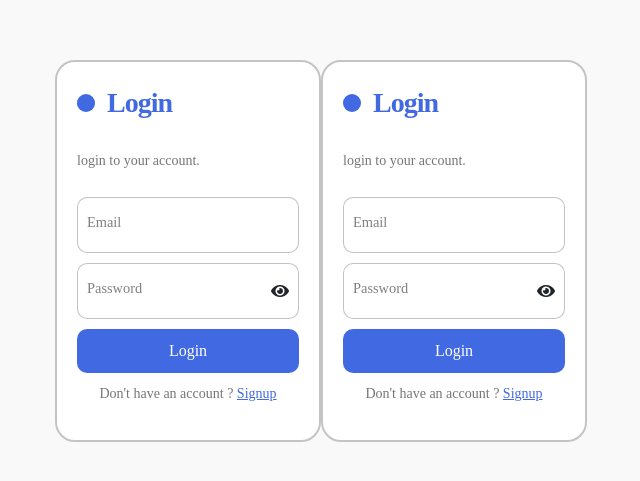
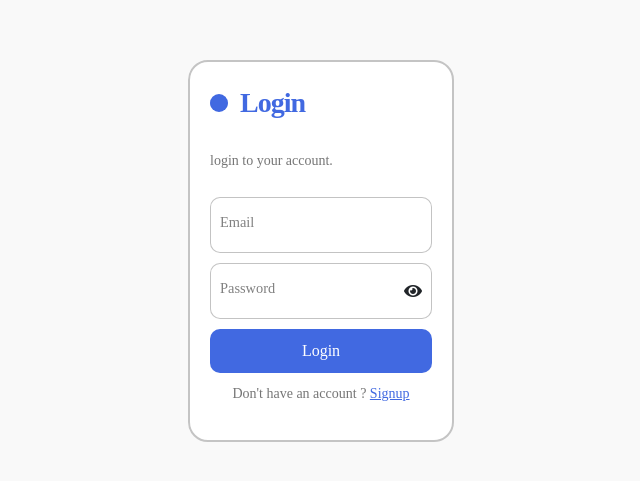
Before and after one commit to MohamedHassan2004/Event-Management-Website, a plain HTML site: page login.html in a window 1280 px wide. Shown: the part 149-630 px from the top of the page, without its empty margins (319-959 px from the left). Drawn offline with Linux system fonts and the light colour scheme; a web font is replaced by a local one.

Commit message:
Save local changes before revert

```diff
--- a/login.html
+++ b/login.html
@@ -27,13 +27,6 @@
         <label><input class="input" required placeholder type="password" /><span>Password</span><i class="fas fa-eye toggle-password" style="position: absolute; right: 10px; top: 50%; transform: translateY(-50%); cursor: pointer;"></i></label>
         <button class="submit">Login</button>
         <p class="signin">Don't have an account ? <a href="register.html">Signup</a></p>
-    </form>    <form class="form">
-        <p class="title">Login </p>
-        <p class="message">login to your account. </p>
-        <label><input class="input" required placeholder type="email" /><span>Email</span></label>
-        <label><input class="input" required placeholder type="password" /><span>Password</span><i class="fas fa-eye toggle-password" style="position: absolute; right: 10px; top: 50%; transform: translateY(-50%); cursor: pointer;"></i></label>
-        <button class="submit">Login</button>
-        <p class="signin">Don't have an account ? <a href="register.html">Signup</a></p>
     </form></div>
     <script src="assets/bootstrap/js/bootstrap.min.js"></script>
     <script src="assets/js/password.js"></script>
```
